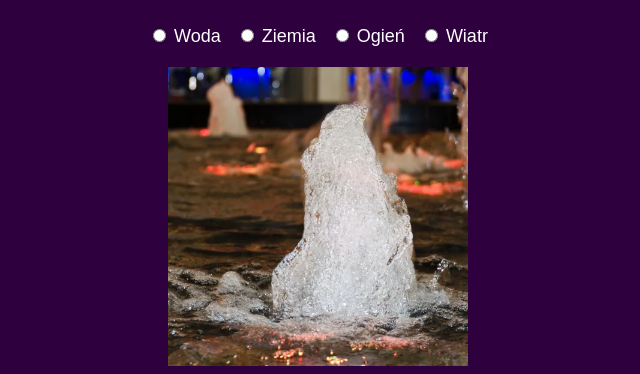
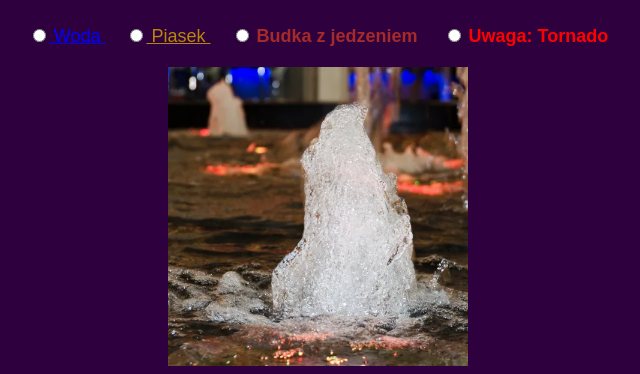
Before and after one commit to BRAXMANATOR/Portfolio, a plain HTML site: page index.html in a window 1280 px wide. Shown: the part 72-446 px from the top of the page, without its empty margins (322-962 px from the left). Drawn offline with Linux system fonts and the light colour scheme.

Commit message:
Update index.html

```diff
--- a/index.html
+++ b/index.html
@@ -5,23 +5,48 @@
     <meta name="viewport" content="width=device-width, initial-scale=1.0">
     <title>Morze</title>
     <link rel="stylesheet" href="css.css">
+    <style>
+        .opcje label {
+            font-size: 18px;
+            margin: 5px;
+            padding: 5px;
+            cursor: pointer;
+        }
+        .woda {
+            color: blue;
+            text-decoration: underline;
+        }
+        .ziemia {
+            color: darkgoldenrod;
+            text-decoration: underline;
+            text-decoration-skip-ink: none;
+        }
+        .ogien {
+            color: brown;
+            font-weight: bold;
+        }
+        .wiatr {
+            font-weight: bold;
+            color: red;
+        }
+    </style>
 </head>
 <body>
-    <h1>Wybierz żywioł</h1>
+    <h1>Galeria</h1>
 
     <div class="kontener">
         <div class="opcje">
-            <label>
+            <label class="woda">
                 <input type="radio" name="zywiol" onclick="pokazOpis('woda')"> Woda
             </label>
-            <label>
-                <input type="radio" name="zywiol" onclick="pokazOpis('ziemia')"> Ziemia
+            <label class="ziemia">
+                <input type="radio" name="zywiol" onclick="pokazOpis('ziemia')"> Piasek
             </label>
-            <label>
-                <input type="radio" name="zywiol" onclick="pokazOpis('ogien')"> Ogień
+            <label class="ogien">
+                <input type="radio" name="zywiol" onclick="pokazOpis('ogien')"> Budka z jedzeniem
             </label>
-            <label>
-                <input type="radio" name="zywiol" onclick="pokazOpis('wiatr')"> Wiatr
+            <label class="wiatr">
+                <input type="radio" name="zywiol" onclick="pokazOpis('wiatr')"> Uwaga: Tornado
             </label>
         </div>
 
@@ -33,6 +58,13 @@
     </div>
 
     <script>
+        function losowyKolor() {
+            const r = Math.floor(Math.random() * 256);
+            const g = Math.floor(Math.random() * 256);
+            const b = Math.floor(Math.random() * 256);
+            return `rgb(${r}, ${g}, ${b})`;
+        }
+
         function pokazOpis(zywiol) {
             const opisElement = document.getElementById('opis');
             const zdjecieElement = document.getElementById('zdjecie');
@@ -40,15 +72,19 @@
             if (zywiol === 'woda') {
                 opisElement.innerHTML = "Morze";
                 zdjecieElement.src = "woda.png";
+                document.querySelector('.woda').style.color = losowyKolor();
             } else if (zywiol === 'ziemia') {
                 opisElement.innerHTML = "Plaża";
                 zdjecieElement.src = "ziemia.png";
+                document.querySelector('.ziemia').style.color = losowyKolor();
             } else if (zywiol === 'ogien') {
                 opisElement.innerHTML = "Jedzenie";
                 zdjecieElement.src = "ogień.png";
+                document.querySelector('.ogien').style.color = losowyKolor();
             } else if (zywiol === 'wiatr') {
                 opisElement.innerHTML = "<span class='uwaga'>Uwaga: Tornado!</span>";
                 zdjecieElement.src = "wiatr.png";
+                document.querySelector('.wiatr').style.color = losowyKolor();
             }
         }
     </script>
```
